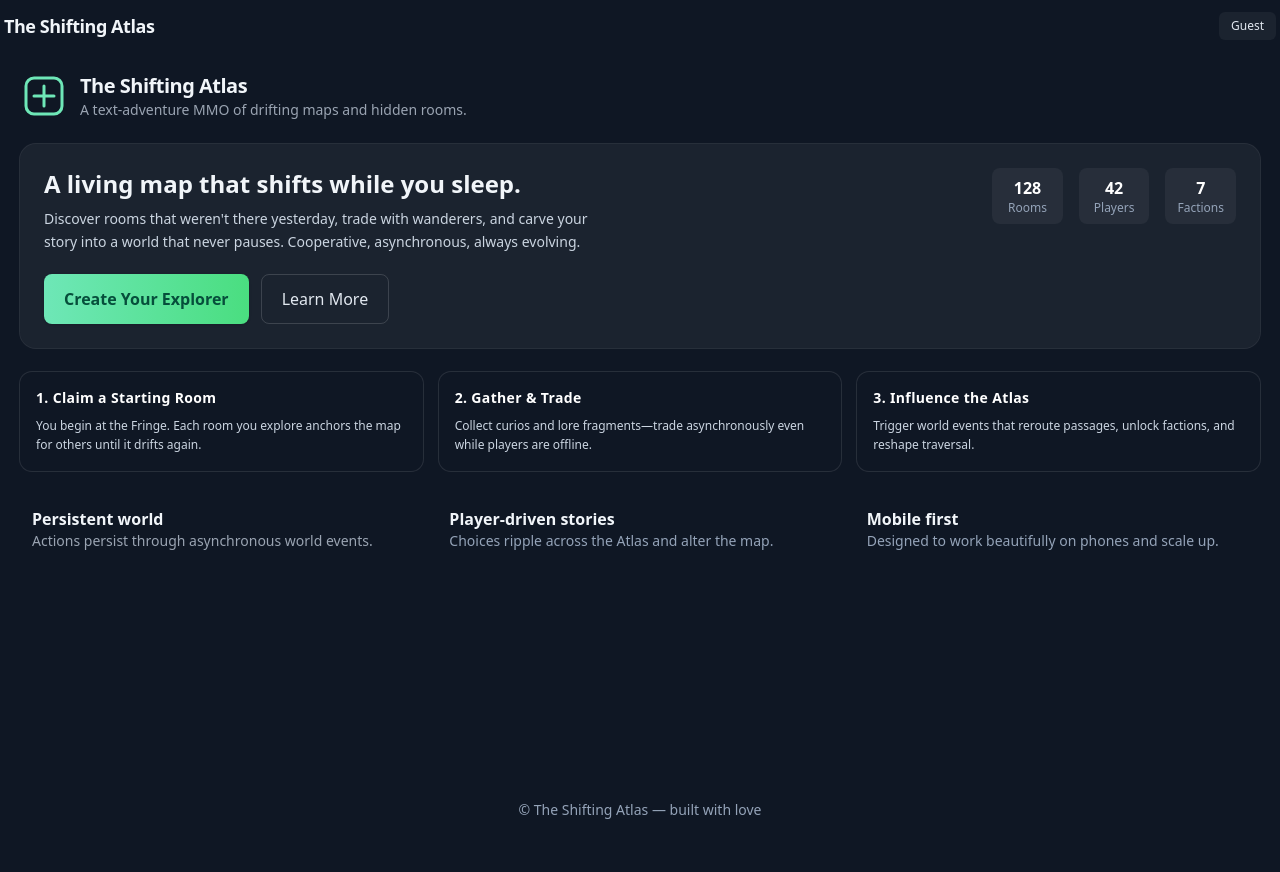
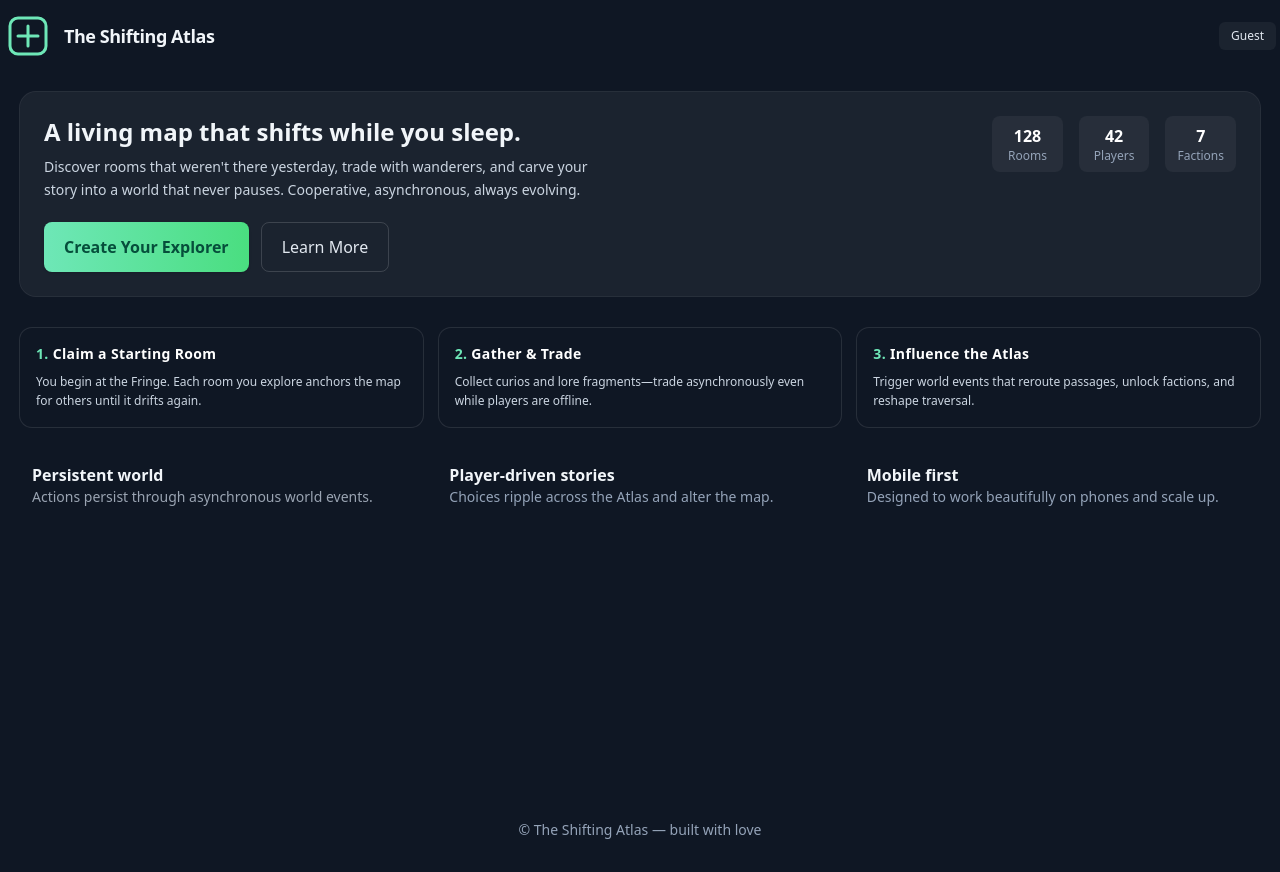
Before and after one commit to piquet-h/the-shifting-atlas, a React (Vite) app in the folder frontend/: page / in a window 1280 px wide. Built offline with nearby package versions, Linux system fonts and the light colour scheme.

Commit message:
Refactor Homepage and Nav components for improved accessibility and user experience; introduce Logo component and useVisitState hook for visit tracking

```diff
--- a/frontend/src/components/Homepage.tsx
+++ b/frontend/src/components/Homepage.tsx
@@ -1,4 +1,5 @@
 import React, { useEffect, useState } from 'react';
+import { useVisitState } from '../hooks/useVisitState';
 
 /**
  * Homepage
@@ -15,51 +16,17 @@ import React, { useEffect, useState } from 'react';
  *  - Use ordered list for steps, each with short imperative label
  *  - Provide skip-to-main anchor already present in shell
  *  - Ensure CTAs have discernible text & focus styles (Tailwind utilities)
+ *  - Removed visual duplicate heading/nav cluster (nav already includes branding). h1 kept as sr-only to avoid repetition.
  */
 
-// Renamed from EntryPage to Homepage to better reflect its role as the landing experience.
-function Logo(): React.ReactElement {
-  return (
-    <div className="w-12 h-12 text-atlas-accent flex items-center justify-center" aria-hidden>
-      <svg
-        width="48"
-        height="48"
-        viewBox="0 0 24 24"
-        fill="none"
-        xmlns="http://www.w3.org/2000/svg"
-      >
-        <rect x="3" y="3" width="18" height="18" rx="4" stroke="currentColor" strokeWidth="1.5" />
-        <path d="M7 12h10M12 7v10" stroke="currentColor" strokeWidth="1.5" strokeLinecap="round" />
-      </svg>
-    </div>
-  );
-}
+// Logo moved to dedicated component `Logo.tsx` for reuse.
 
 export default function Homepage(): React.ReactElement {
-  const [isNewUser, setIsNewUser] = useState<boolean>(true);
+  const { isNewUser, acknowledge } = useVisitState();
   const [acknowledged, setAcknowledged] = useState(false);
 
-  // Detect returning visitor using localStorage (MVP placeholder)
-  useEffect(() => {
-    try {
-      if (typeof window !== 'undefined' && 'localStorage' in window) {
-        const flag = window.localStorage.getItem('tsa.hasVisited');
-        if (flag === '1') setIsNewUser(false);
-      }
-    } catch {
-      /* non-blocking */
-    }
-  }, []);
-
   const handlePrimaryCTA = () => {
-    try {
-      if (typeof window !== 'undefined' && 'localStorage' in window) {
-        window.localStorage.setItem('tsa.hasVisited', '1');
-      }
-    } catch {
-      /* ignore */
-    }
-    setIsNewUser(false);
+    acknowledge();
     setAcknowledged(true);
   };
 
@@ -79,17 +46,9 @@ export default function Homepage(): React.ReactElement {
       className="min-h-screen flex flex-col gap-6 p-5 text-slate-100 bg-gradient-to-b from-atlas-bg to-atlas-bg-dark"
       aria-labelledby="page-title"
     >
-      <header className="flex items-center gap-3">
-        <Logo />
-        <div>
-          <h1 id="page-title" tabIndex={-1} className="text-xl font-semibold tracking-tight">
+      <h1 id="page-title" tabIndex={-1} className="sr-only">
         The Shifting Atlas
       </h1>
-          <p className="text-sm text-atlas-muted">
-            A text-adventure MMO of drifting maps and hidden rooms.
-          </p>
-        </div>
-      </header>
 
       {isNewUser ? (
         <>
@@ -139,33 +98,40 @@ export default function Homepage(): React.ReactElement {
             </div>
           </section>
 
-          {/* Quick Start Steps */}
-          <section aria-labelledby="quick-start-title" className="grid gap-4 sm:grid-cols-3">
-            <h2 id="quick-start-title" className="sr-only">
+          {/* Quick Start Steps (ordered list for better SR context) */}
+          <section aria-labelledby="quick-start-title" className="mt-2">
+            <h2 id="quick-start-title" className="text-sm font-semibold tracking-wide mb-3 sr-only">
               Quick start steps
             </h2>
+            <ol className="grid gap-4 sm:grid-cols-3 list-none m-0 p-0">
               {[
                 {
-                title: '1. Claim a Starting Room',
+                  label: 'Claim a Starting Room',
                   body: 'You begin at the Fringe. Each room you explore anchors the map for others until it drifts again.',
                 },
                 {
-                title: '2. Gather & Trade',
+                  label: 'Gather & Trade',
                   body: 'Collect curios and lore fragments—trade asynchronously even while players are offline.',
                 },
                 {
-                title: '3. Influence the Atlas',
+                  label: 'Influence the Atlas',
                   body: 'Trigger world events that reroute passages, unlock factions, and reshape traversal.',
                 },
-            ].map((item) => (
-              <div
-                key={item.title}
+              ].map((item, idx) => (
+                <li
+                  key={item.label}
                   className="p-4 rounded-xl bg-white/4 ring-1 ring-white/10 flex flex-col gap-2"
                 >
-                <h3 className="text-sm font-semibold tracking-wide text-white">{item.title}</h3>
+                  <h3 className="text-sm font-semibold tracking-wide text-white">
+                    <span className="text-atlas-accent mr-1" aria-hidden>
+                      {idx + 1}.
+                    </span>
+                    {item.label}
+                  </h3>
                   <p className="text-xs text-slate-300 leading-relaxed">{item.body}</p>
-              </div>
+                </li>
               ))}
+            </ol>
           </section>
 
           {/* Secondary Pillars reused (semantic reinforcement) */}
--- /dev/null
+++ b/frontend/src/components/Logo.tsx
@@ -0,0 +1,23 @@
+import React from 'react';
+
+/**
+ * Logo
+ * Centralized mark so we keep consistency across navigation and landing surfaces.
+ * If we later need variants (monochrome, compact), extend via props.
+ */
+export default function Logo(): React.ReactElement {
+  return (
+    <div className="w-12 h-12 text-atlas-accent flex items-center justify-center" aria-hidden>
+      <svg
+        width="48"
+        height="48"
+        viewBox="0 0 24 24"
+        fill="none"
+        xmlns="http://www.w3.org/2000/svg"
+      >
+        <rect x="3" y="3" width="18" height="18" rx="4" stroke="currentColor" strokeWidth="1.5" />
+        <path d="M7 12h10M12 7v10" stroke="currentColor" strokeWidth="1.5" strokeLinecap="round" />
+      </svg>
+    </div>
+  );
+}
--- a/frontend/src/components/Nav.tsx
+++ b/frontend/src/components/Nav.tsx
@@ -1,31 +1,41 @@
 import React from 'react';
 import { Link } from 'react-router-dom';
+import Logo from './Logo';
 
 /**
  * Nav
  * Simplified after removal of demo + about pages.
  * Adds a placeholder user menu trigger for future auth/profile integration.
  * TODO(auth): Replace placeholder with real user context (Azure AD B2C / custom identity) once implemented.
+ * Accessibility notes:
+ * - Single global navigation landmark rendered once (homepage removed duplicate heading block).
+ * - Placeholder user actions use <details>/<summary> for built‑in keyboard + semantics until real menu logic arrives.
+ * - Will replace with button + ARIA menu pattern when authenticated user features are implemented.
  */
 
 export default function Nav(): React.ReactElement {
   return (
     <nav className="w-full flex items-center justify-between py-3 px-1" aria-label="Primary">
       <div className="flex items-center gap-3">
+        <Logo />
         <Link to="/" className="text-lg font-semibold text-slate-100 tracking-tight">
           The Shifting Atlas
         </Link>
       </div>
-      <div className="flex items-center gap-3">
-        <button
-          type="button"
-          className="text-xs font-medium px-3 py-1.5 rounded-md bg-white/5 text-slate-200 hover:bg-white/10 focus:outline-none focus:ring-2 focus:ring-atlas-accent focus:ring-offset-2 focus:ring-offset-atlas-bg"
-          aria-haspopup="menu"
-          aria-expanded="false"
-          aria-label="User menu (placeholder)"
-        >
-          Guest
-        </button>
+      <div className="flex items-center gap-3 relative">
+        <details className="group relative">
+          <summary className="list-none cursor-pointer select-none text-xs font-medium px-3 py-1.5 rounded-md bg-white/5 text-slate-200 hover:bg-white/10 focus:outline-none focus-visible:ring-2 focus-visible:ring-atlas-accent focus-visible:ring-offset-2 focus-visible:ring-offset-atlas-bg">
+            Guest<span className="sr-only"> user menu placeholder</span>
+          </summary>
+          <div className="absolute right-0 top-full mt-2 w-40 rounded-md bg-slate-800/95 backdrop-blur border border-white/10 shadow-lg p-2 flex flex-col gap-1 z-50">
+            <button className="text-left text-xs px-2 py-1 rounded hover:bg-white/10 focus:outline-none focus:bg-white/10">
+              Sign In (TODO)
+            </button>
+            <button className="text-left text-xs px-2 py-1 rounded hover:bg-white/10 focus:outline-none focus:bg-white/10">
+              Register (TODO)
+            </button>
+          </div>
+        </details>
       </div>
     </nav>
   );
--- /dev/null
+++ b/frontend/src/hooks/useVisitState.ts
@@ -0,0 +1,41 @@
+import { useCallback, useEffect, useState } from 'react';
+
+/**
+ * useVisitState
+ * Lightweight client-only hook managing first-visit vs returning-user logic.
+ * TODO(auth): Replace with real profile/bootstrap API once identity layer is added.
+ */
+export interface VisitState {
+  isNewUser: boolean;
+  acknowledge: () => void;
+}
+
+const STORAGE_KEY = 'tsa.hasVisited';
+
+export function useVisitState(): VisitState {
+  const [isNewUser, setIsNewUser] = useState(true);
+
+  useEffect(() => {
+    try {
+      if (typeof window !== 'undefined' && 'localStorage' in window) {
+        const flag = window.localStorage.getItem(STORAGE_KEY);
+        if (flag === '1') setIsNewUser(false);
+      }
+    } catch {
+      /* ignore */
+    }
+  }, []);
+
+  const acknowledge = useCallback(() => {
+    try {
+      if (typeof window !== 'undefined' && 'localStorage' in window) {
+        window.localStorage.setItem(STORAGE_KEY, '1');
+      }
+    } catch {
+      /* ignore */
+    }
+    setIsNewUser(false);
+  }, []);
+
+  return { isNewUser, acknowledge };
+}
--- a/frontend/tsconfig.json
+++ b/frontend/tsconfig.json
@@ -6,6 +6,7 @@
     "noEmit": true,
     "module": "ESNext",
     "moduleResolution": "Bundler",
+    "lib": ["ESNext", "DOM"],
     "types": ["vite/client", "node"]
   },
   "include": ["src"],
```
Lines whose indentation alone changed are shown as unchanged.
